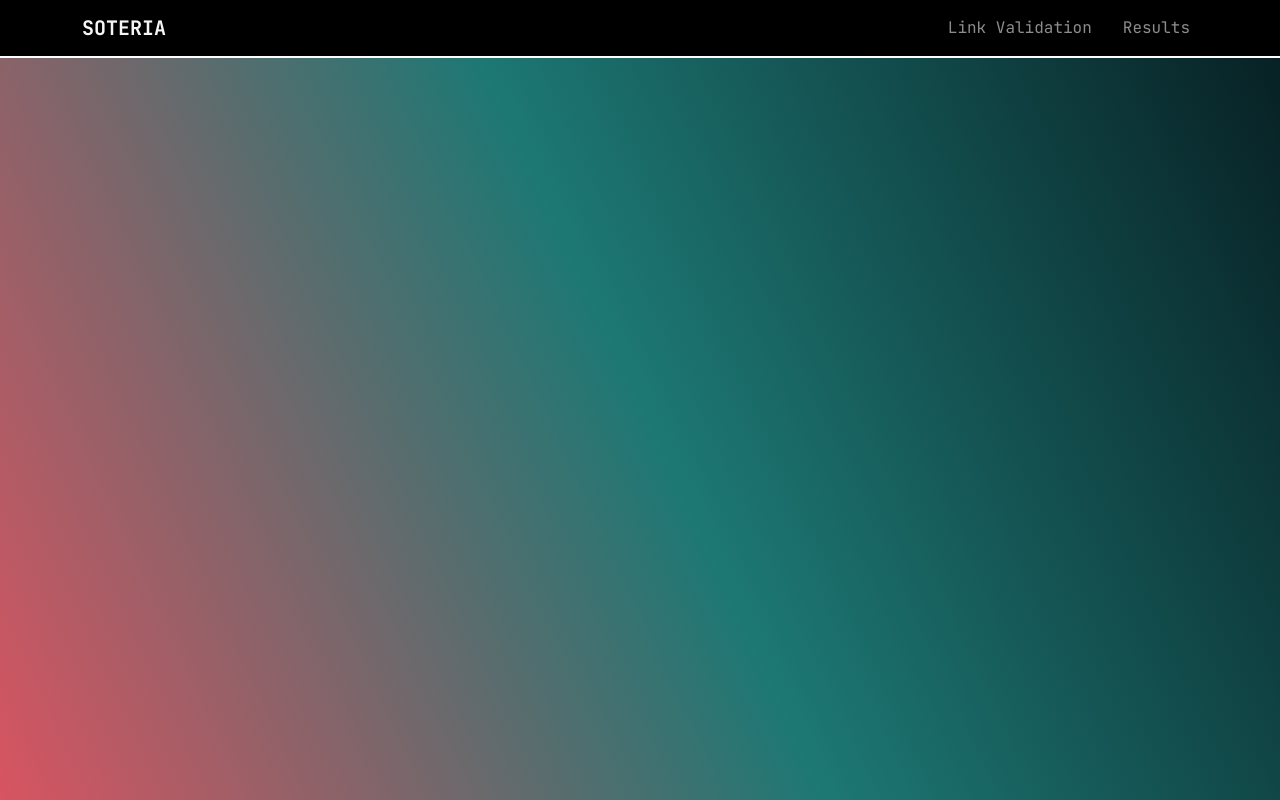
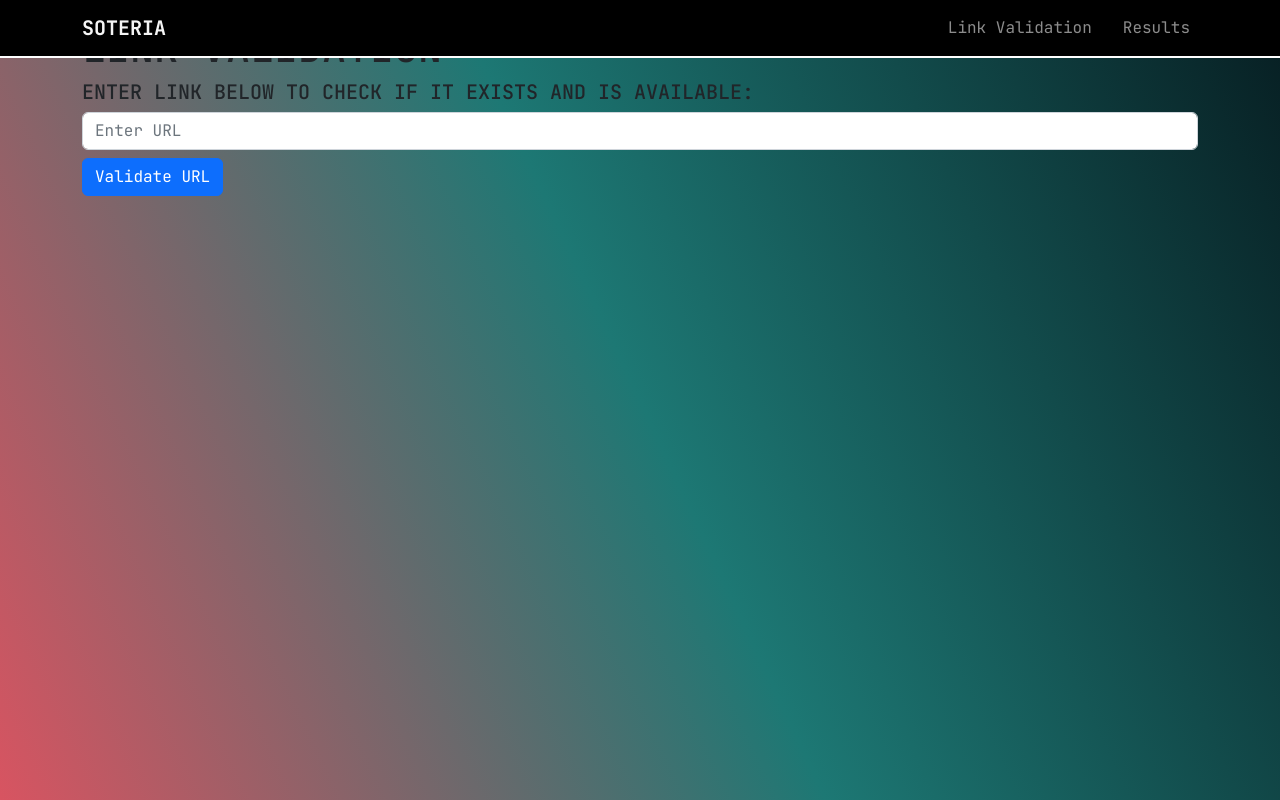
Before and after one commit to sumi2202/Soteria_Capstone_Team7, a Flask app: template webapp/templates/link_validation.html in a window 1280 px wide. Run offline with Flask 3, Linux system fonts and the light colour scheme; the template is opened without the code that fills it, so the values that code supplies are empty.

Commit message:
validation wip

```diff
--- a/webapp/static/css/validation.css
+++ b/webapp/static/css/validation.css
@@ -0,0 +1,55 @@
+@import url('https://fonts.googleapis.com/css2?family=JetBrains+Mono:ital,wght@0,100..800;1,100..800&family=Ubuntu:ital,wght@0,300;0,400;0,500;0,700;1,300;1,400;1,500;1,700&display=swap');
+
+* {
+    margin: 0;
+    padding: 0;
+    box-sizing: border-box;
+    font-family: "JetBrains Mono", sans-serif;
+}
+body {
+    min-height: 100vh;
+    position: relative;
+    background: linear-gradient(245deg,#071e22,#1d7874,#d85461) !important;
+    animation: gradient-animation 18s ease infinite;
+}
+
+.navbar {
+    background-color: #000;
+    border-bottom: 2px solid #fff;
+    width: 100%;
+
+.navbar-nav {
+    flex-direction: row;
+    gap: 15px;
+}
+
+.navbar .navbar-nav .nav-item .nav-link {
+    color: #fff !important;
+    padding: 8px 15px;
+    text-decoration: none;
+}
+.navbar .navbar-brand {
+    color: #fff !important;
+}
+.wrapper{
+    width: 420px;
+    color: #fbf5f3;
+    justify-content: center;
+    align-items: center;
+    background-image: linear-gradient(to bottom, rgba(255,0,0,0), rgba(0,60,113,1));;
+    border: 2px solid rgba(255, 255, 255, .2);
+    backdrop-filter: blur(20px);
+    border-radius: 20px;
+    padding: 30px 40px;
+}
+.wrapper h1{
+    font-size: 36px;
+    text-align:center;
+    padding 20px;
+    color: white;
+    font-size: 40px;
+    font-family: JetBrains Mono;
+    font-weight: 800;
+    letter-spacing: 5.60px;
+    word-wrap: break-word
+}
--- a/webapp/static/frontend_scripts/validation_script.js
+++ b/webapp/static/frontend_scripts/validation_script.js
@@ -5,17 +5,20 @@
     const response = await fetch('/validate', {
         method: 'POST',
         headers: {'Content-Type' : 'application/json'},
-        body: JSON.stringify({email,url})
+        body: JSON.stringify({url})
     });
 
     const result = await response.json();
     let message = '';
 
-    if (result.validURL === 1){
+    if(result.error){
+        message = "error: " + result.error;
+    }else if (result.validURL === 1){
         message = "Invalid or unreachable URL.";
     } else if (result.alreadyRegistered === 1){
         message = "already registered";
     } else {
         message = "URL available";
     }
+    document.getElementById('result').innerText = message;
 }
--- a/webapp/templates/link_validation.html
+++ b/webapp/templates/link_validation.html
@@ -4,7 +4,8 @@
     <meta charset="UTF-8">
     <meta name="viewport" content="width=device-width, initial-scale=1" />
     <!-- Optional theme -->
-    <link rel="stylesheet" href="{{ url_for('static', filename='css/dash.css') }}">
+    <link rel="stylesheet" href="{{ url_for('static', filename='css/validation.css') }}">
+    <script src="{{ url_for('static', filename='frontend_scripts/validation_script.js') }}"></script>
      <link href="https://cdn.jsdelivr.net/npm/bootstrap@5.2.2/dist/css/bootstrap.min.css" rel="stylesheet">
         <script src="https://cdn.jsdelivr.net/npm/bootstrap@5.2.2/dist/js/bootstrap.bundle.min.js"></script>
     integrity="sha384-rHyoN1iRsVXV4nD0JutlnGaslCJuC7uwjduW9SVrLvRYooPp2bWYgmgJQIXwl/Sp"
@@ -38,7 +39,14 @@
         </div>
     </div>
 </nav>
-
-
+    <div class="wrapper">
+        <div class="container">
+            <h1>LINK VALIDATION</h1>
+            <h5>ENTER LINK BELOW TO CHECK IF IT EXISTS AND IS AVAILABLE:</h5>
+            <input type="text" id="url" placeholder="Enter URL" class="form-control mb-2">
+            <button onclick="validateURL()" class="btn btn-primary">Validate URL</button>
+            <p id="result"></p>
+    </div>
+</div>
 </body>
 </html>
```
Also changed, not shown: webapp/views.py (+13 -9 lines).
